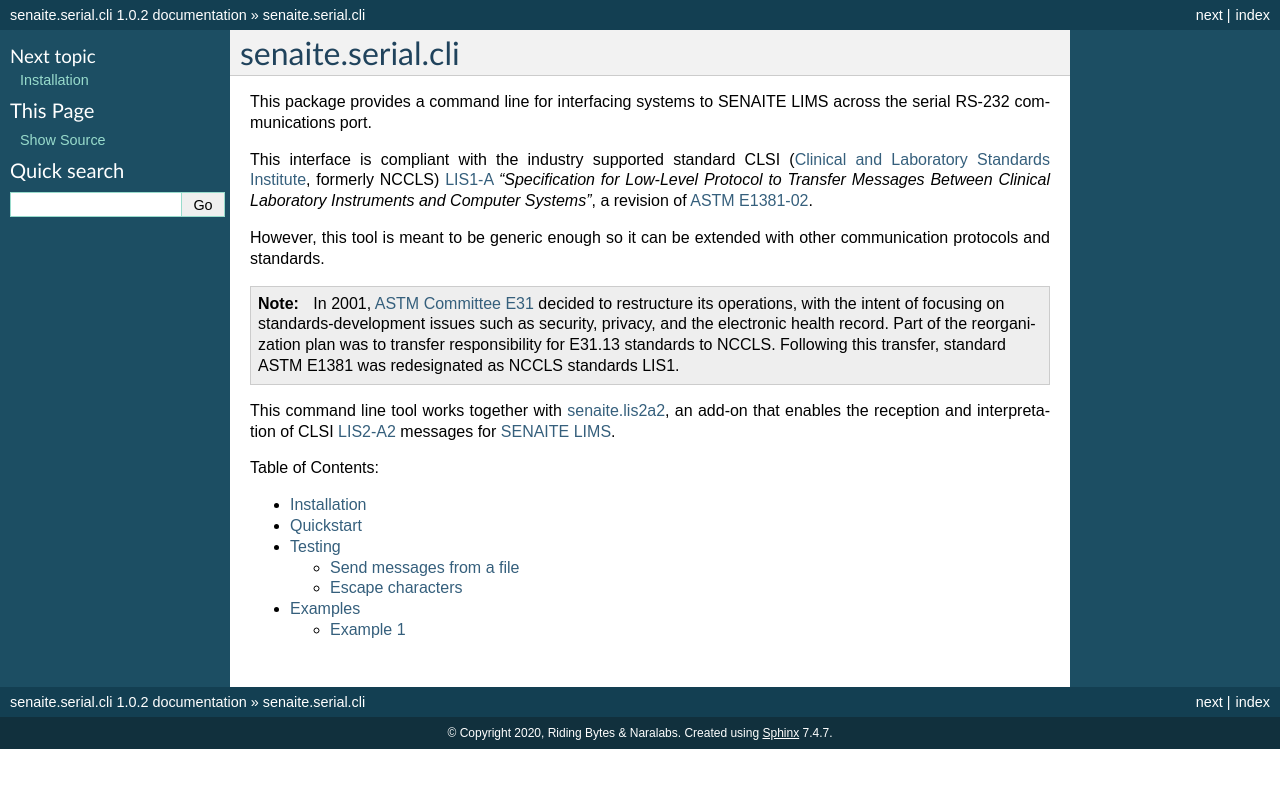
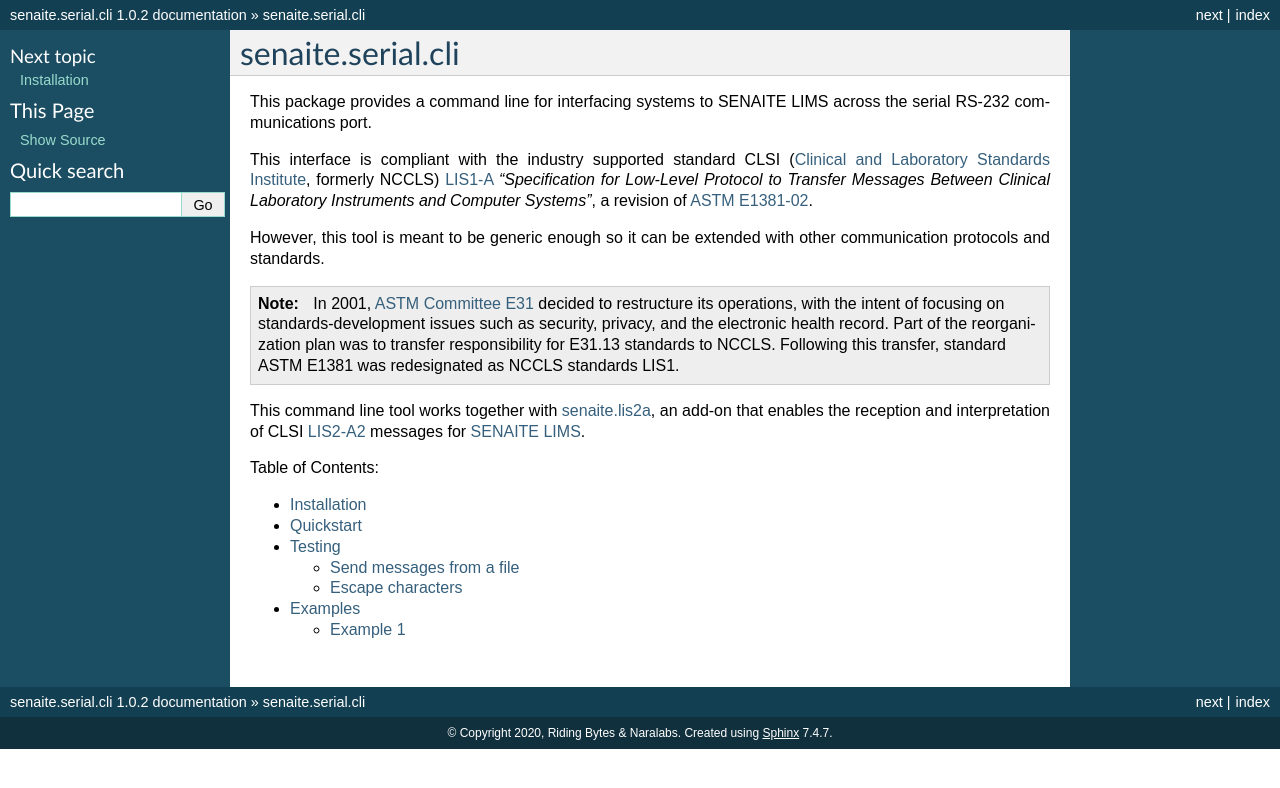
Before and after one commit to senaite/senaite.serial.cli, a Sphinx documentation site: the page built from docs/index.rst, in a window 1280 px wide. Shown: the top 788 px of the page. Built offline with Sphinx 7.4.7, drawn with Linux system fonts in a browser that asks for light colours.

Commit message:
senaite.lis2a2 -> senaite.lis2a

```diff
--- a/README.rst
+++ b/README.rst
@@ -31,7 +31,7 @@
 However, this tool is meant to be generic enough so it can be extended with
 other communication protocols and standards.
 
-This command line tool works together with `senaite.lis2a2`_, an add-on that
+This command line tool works together with `senaite.lis2a`_, an add-on that
 enables the reception and interpretation of CLSI `LIS2-A2`_ messages for
 `SENAITE LIMS`_.
 
@@ -107,7 +107,7 @@
 .. _ASTM E1381-02: https://www.astm.org/Standards/E1381.htm
 .. _ASTM E1394-97: https://www.astm.org/Standards/E1394.htm
 .. _ASTM Committee E31: https://www.astm.org/COMMITTEE/E31.htm
-.. _senaite.lis2a2: https://pypi.python.org/pypi/senaite.lis2a2
+.. _senaite.lis2a: https://pypi.python.org/pypi/senaite.lis2a
 .. _SENAITE LIMS: https://www.senaite.com
 .. _Community site: https://community.senaite.org/
 .. _Gitter channel: https://gitter.im/senaite/Lobby
--- a/docs/index.rst
+++ b/docs/index.rst
@@ -18,7 +18,7 @@
    was to transfer responsibility for E31.13 standards to NCCLS. Following this
    transfer, standard ASTM E1381 was redesignated as NCCLS standards LIS1.
 
-This command line tool works together with `senaite.lis2a2`_, an add-on that
+This command line tool works together with `senaite.lis2a`_, an add-on that
 enables the reception and interpretation of CLSI `LIS2-A2`_ messages for
 `SENAITE LIMS`_.
 
@@ -42,5 +42,5 @@
 .. _ASTM E1381-02: https://www.astm.org/Standards/E1381.htm
 .. _ASTM E1394-97: https://www.astm.org/Standards/E1394.htm
 .. _ASTM Committee E31: https://www.astm.org/COMMITTEE/E31.htm
-.. _senaite.lis2a2: https://pypi.python.org/pypi/senaite.lis2a2
+.. _senaite.lis2a: https://pypi.python.org/pypi/senaite.lis2a2
 .. _SENAITE LIMS: https://www.senaite.com
```
Also changed, not shown: 1 other file.
